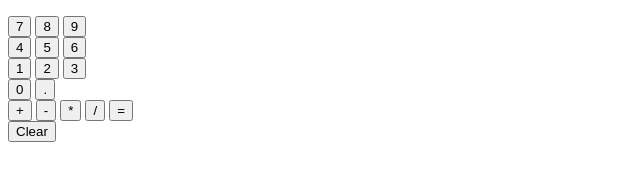
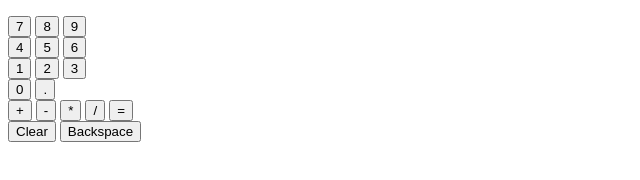
Before and after one commit to mirazh-ds/calculator, a plain HTML site: page index.html in a window 1280 px wide. Shown: the whole page, without its empty margins (0-640 px from the left). Drawn offline with Linux system fonts and the light colour scheme.

Commit message:
adds a stupid backspace button

```diff
--- a/index.html
+++ b/index.html
@@ -33,6 +33,7 @@
                 </div>
                 <div class="utility">
                     <button id="clear" onclick="clear(); display.textContent = ''">Clear</button>
+                    <button id="backspace" onclick="backspace()">Backspace</button>
                 </div>
             </div>
         </div>
--- a/script.js
+++ b/script.js
@@ -3,7 +3,6 @@ let buffer = [];
 let buffer2 = [];
 let result;
 const display = document.getElementById('display');
-const buttons = document.querySelectorAll('button');
 
 function queue(num) {
 
@@ -34,7 +33,13 @@ function decimal() {
 
 }
 
+function backspace() {
 
+    buffer.pop();
+    let string = display.textContent.slice(0, -1);
+    display.textContent = string;
+
+}
 
 function clear() {
 
@@ -111,17 +116,7 @@ function operate(sign) {
     }
 }
 
-
 function equals() {
-
-
-    // if (buffer2.length === 1) {
-
-    //     alert("Enter a second value");
-    //     clear();
-    //     return;
-
-    // }
 
     buffer2.push(parseFloat(buffer.join('')));
 
```
Also changed, not shown: 1 other file.
